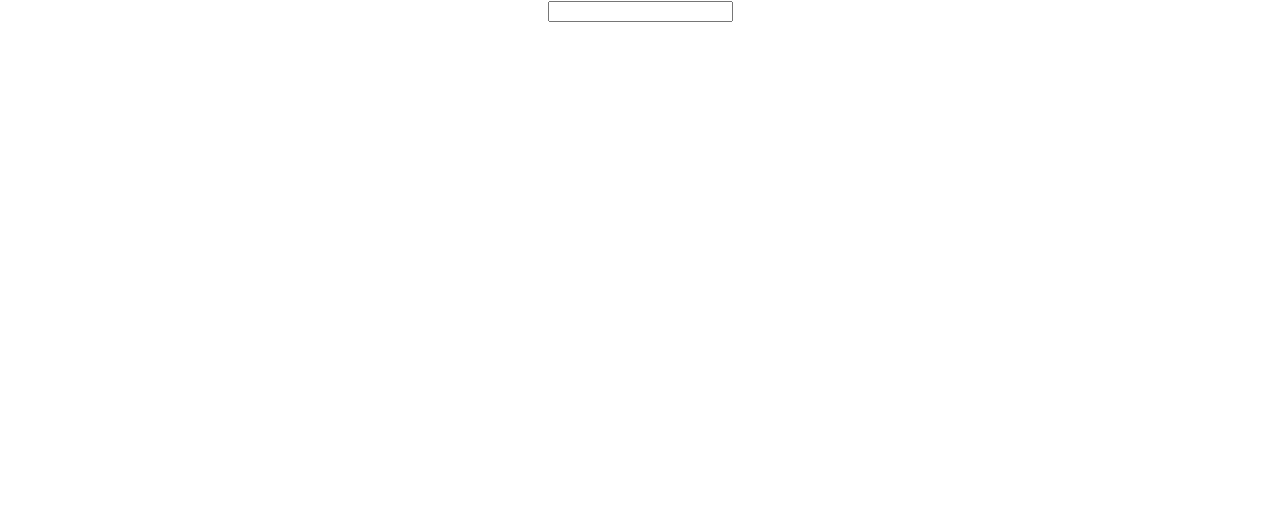
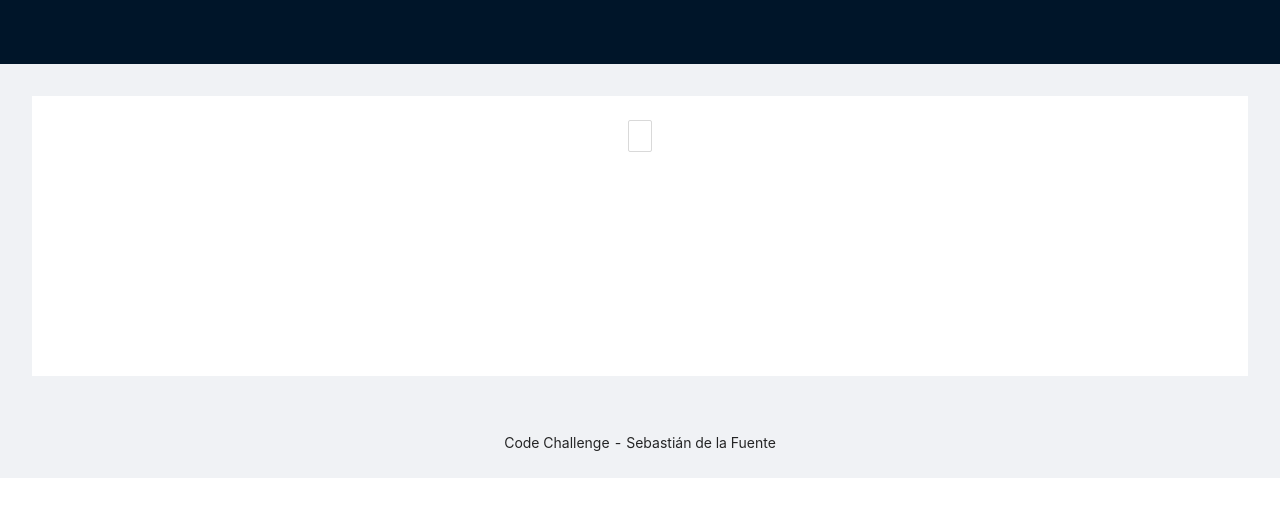
Before and after one commit to sebadlf/challenge-project, a React (Create React App) app: page / in a window 1280 px wide. Shown: the top 516 px of the page. Built offline with nearby package versions, Linux system fonts and the light colour scheme.

Commit message:
Base Components

```diff
--- a/src/App.tsx
+++ b/src/App.tsx
@@ -1,12 +1,27 @@
 import React from 'react';
+import { Layout } from 'antd';
 
 import './App.css';
-import AutoComplete from './components/autocomplete';
+import AutoComplete from './components/autocomplete/autocomplete';
+
+import 'antd/dist/antd.css';
+
+const { Header, Content, Footer } = Layout;
 
 function App() {
 	return (
 		<div className="App">
-			<AutoComplete />
+			<Layout className="layout">
+				<Header>
+					<div className="logo" />
+				</Header>
+				<Content style={{ padding: '2rem' }}>
+					<div className="site-layout-content">
+						<AutoComplete options={[]} />
+					</div>
+				</Content>
+				<Footer style={{ textAlign: 'center' }}>Code Challenge - Sebastián de la Fuente</Footer>
+			</Layout>
 		</div>
 	);
 }
--- a/src/components/autocomplete/autocomplete.container.tsx
+++ /dev/null
@@ -1,10 +0,0 @@
-import React from 'react';
-import AutocompleteView from './autocomplete.view';
-
-const AutocompleteContainer = () => (
-	<div>
-		<AutocompleteView />
-	</div>
-);
-
-export default AutocompleteContainer;
--- /dev/null
+++ b/src/components/autocomplete/autocomplete.tsx
@@ -0,0 +1,18 @@
+import React from 'react';
+import { AutoComplete } from 'antd';
+
+interface AutoCompleteOption {
+	value: number;
+	label: string;
+	subLabel: string;
+}
+
+interface AutoCompleteProps {
+	options: AutoCompleteOption[];
+}
+
+const renderOptions = (options: AutoCompleteOption[]) => options.map((op) => <div>{op.label}</div>);
+
+const AutocompleteView = ({ options }: AutoCompleteProps) => <AutoComplete options={options} />;
+
+export default AutocompleteView;
--- a/src/components/autocomplete/autocomplete.view.tsx
+++ /dev/null
@@ -1,10 +0,0 @@
-import React from 'react';
-import { AutoComplete } from 'antd';
-
-const AutocompleteView = () => (
-	<div>
-		<AutoComplete />
-	</div>
-);
-
-export default AutocompleteView;
--- a/src/components/autocomplete/index.tsx
+++ /dev/null
@@ -1,3 +0,0 @@
-import AutocompleteContainer from './autocomplete.container';
-
-export default AutocompleteContainer;
--- a/src/index.css
+++ b/src/index.css
@@ -1,13 +1,5 @@
-body {
-  margin: 0;
-  font-family: -apple-system, BlinkMacSystemFont, 'Segoe UI', 'Roboto', 'Oxygen',
-    'Ubuntu', 'Cantarell', 'Fira Sans', 'Droid Sans', 'Helvetica Neue',
-    sans-serif;
-  -webkit-font-smoothing: antialiased;
-  -moz-osx-font-smoothing: grayscale;
+.site-layout-content {
+  min-height: 280px;
+  padding: 24px;
+  background: #fff;
 }
-
-code {
-  font-family: source-code-pro, Menlo, Monaco, Consolas, 'Courier New',
-    monospace;
-}
```
Also changed, not shown: src/types.ts (added, +33 -0 lines).
